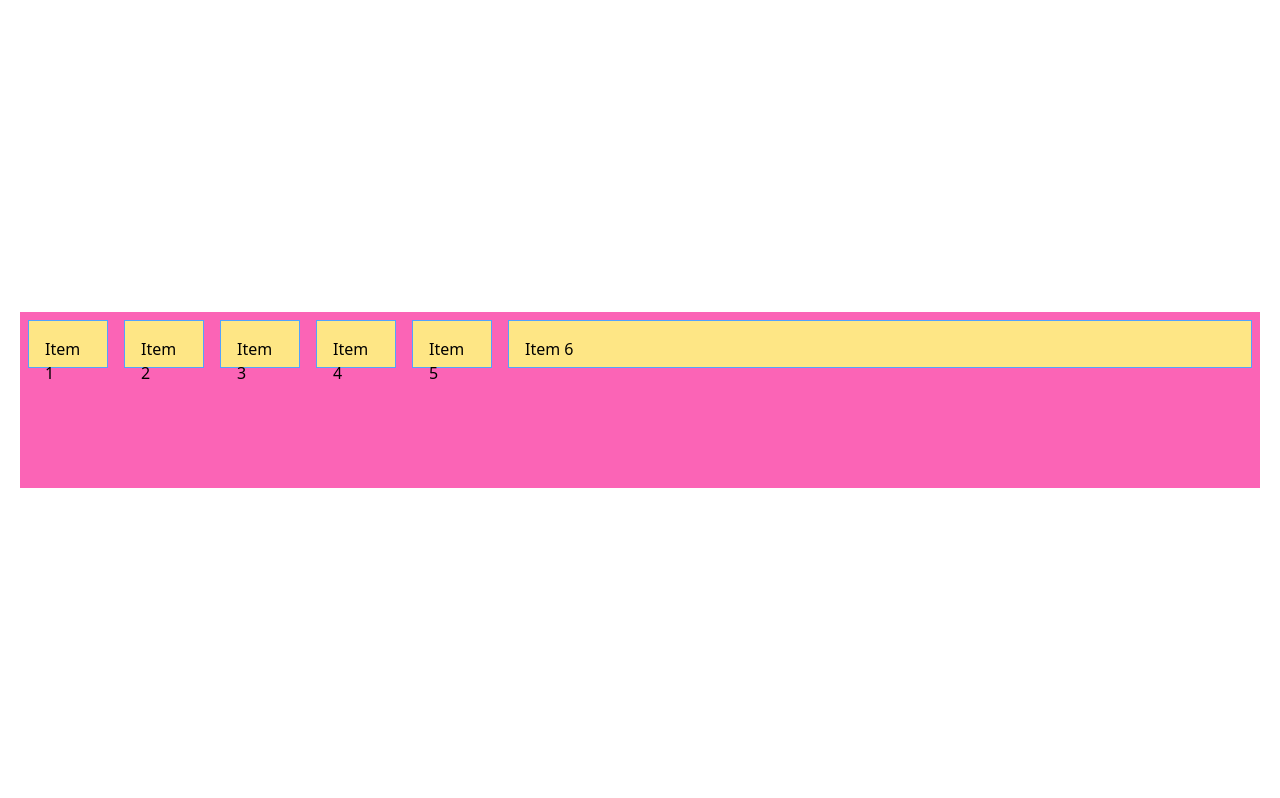
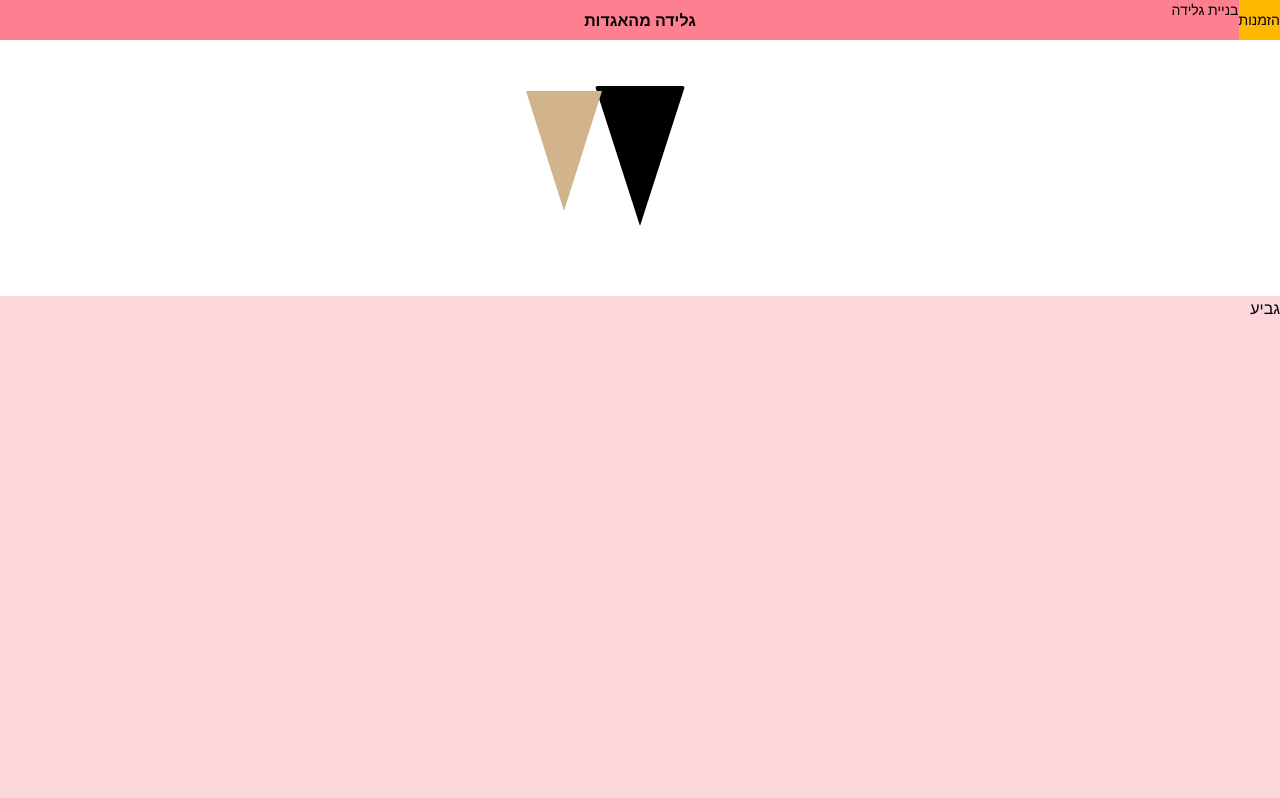
Before and after one commit to drorsoft/react-course, a React (Vite) app: page / in a window 1280 px wide. Shown: the top 798 px of the page. Built offline with nearby package versions, Linux system fonts and the light colour scheme.

Commit message:
index changes

```diff
--- a/index.html
+++ b/index.html
@@ -1,5 +1,5 @@
 <!doctype html>
-<html lang="en">
+<html lang="en" dir="rtl">
   <head>
     <meta charset="UTF-8" />
     <link rel="icon" type="image/svg+xml" href="/favicon.png" />
--- a/src/App.jsx
+++ b/src/App.jsx
@@ -15,7 +15,6 @@ function App() {
 
   return (
     <div className="w-screen h-screen flex flex-col  ">
-      <TailwindExamples />
       <AppHeader />
       <div className='flex flex-col items-center justify-center   h-64'>
         <IceCream serveType={serveType} />
--- a/src/components/AppHeader.tsx
+++ b/src/components/AppHeader.tsx
@@ -3,9 +3,9 @@ export function AppHeader() {
         <h1 className=
             " m-0 text-small rounded p-2  font-bold"
         > גלידה מהאגדות</h1>
-        <div id="nav-buttons-container" className="absolute right-0 h-full flex flex-row">
-            <a href="#home" className="bg-amber-400 h-full">בניית גלידה</a>
-            <a href="#home" >בניית גלידה</a>
+        <div id="nav-buttons-container" className="text-sm absolute right-0 h-full flex flex-row">
+            <a href="#home" className="bg-amber-400 h-full flex flex-row items-center justify-center">הזמנות</a>
+            <a href="#home flex flex-row items-center justify-center h-full " >בניית גלידה</a>
         </div>
     </nav>)
 }
```
